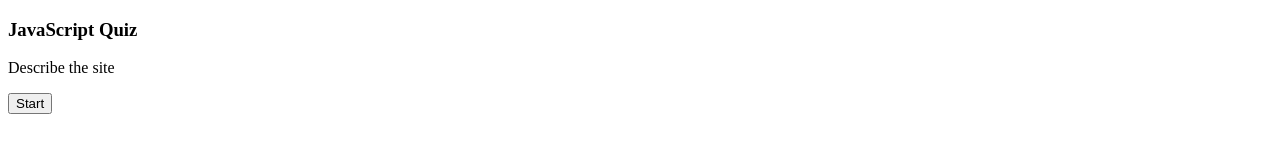
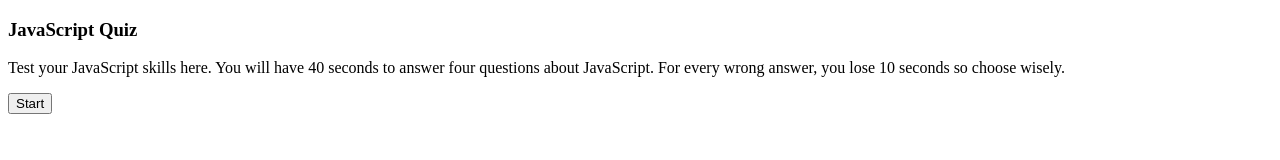
Before and after one commit to Keshon97/Quiz-App, a website: page index.html in a window 1280 px wide. Drawn offline with Linux system fonts and the light colour scheme; files that its build step writes are made by us from their sources.

Commit message:
added describe site in html

```diff
--- a/index.html
+++ b/index.html
@@ -20,7 +20,7 @@
         <div id = "timer"></div>
             <div id = quizContainer>
                 <h3>JavaScript Quiz</h3>
-                <p>Describe the site</p>
+                <p>Test your JavaScript skills here. You will have 40 seconds to answer four questions about JavaScript. For every wrong answer, you lose 10 seconds so choose wisely. </p>
                 <ul id = 'questionList'></ul>
                 <button id = "startButton">Start </button>
             </div>
```
